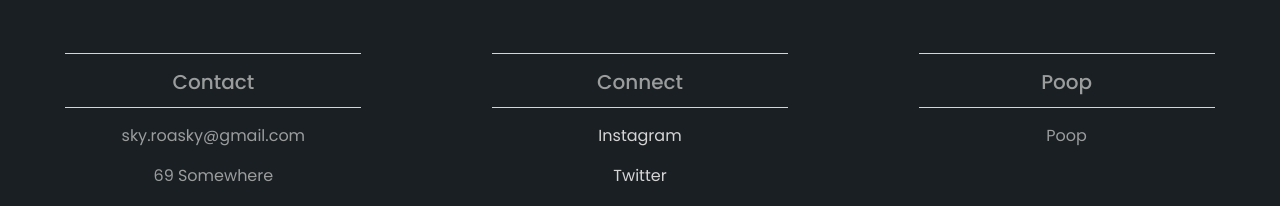
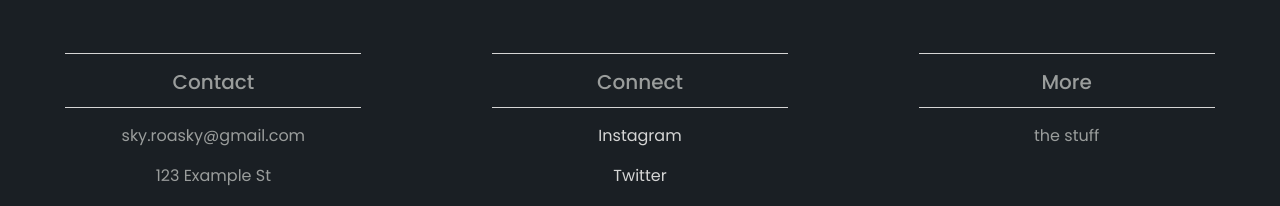
Before and after one commit to sgrenrock1/tristan-and-skylar, an Angular app: page / in a window 1280 px wide. Shown: the part 731-937 px from the top of the page. Built offline with nearby package versions, Linux system fonts and the light colour scheme.

Commit message:
changed footer

```diff
--- a/src/app/footer/footer.component.html
+++ b/src/app/footer/footer.component.html
@@ -6,8 +6,8 @@
             <h5>Contact</h5>
             <hr class="light">
             <p>sky.roasky@gmail.com</p>
-            <p>69 Somewhere</p>
-            <p>In, California, 42069</p>
+            <p>123 Example St</p>
+            <p>Example, California 92692</p>
         </div>
         <div class="col-md-4">
             <hr class="light">
@@ -19,9 +19,9 @@
         </div>
         <div class="col-md-4">
             <hr class="light">
-            <h5>Poop</h5>
+            <h5>More</h5>
             <hr class="light">
-            <p>Poop</p>
+            <p>the stuff</p>
         </div>
         <div class="col-12">
             <hr class="light">
```
